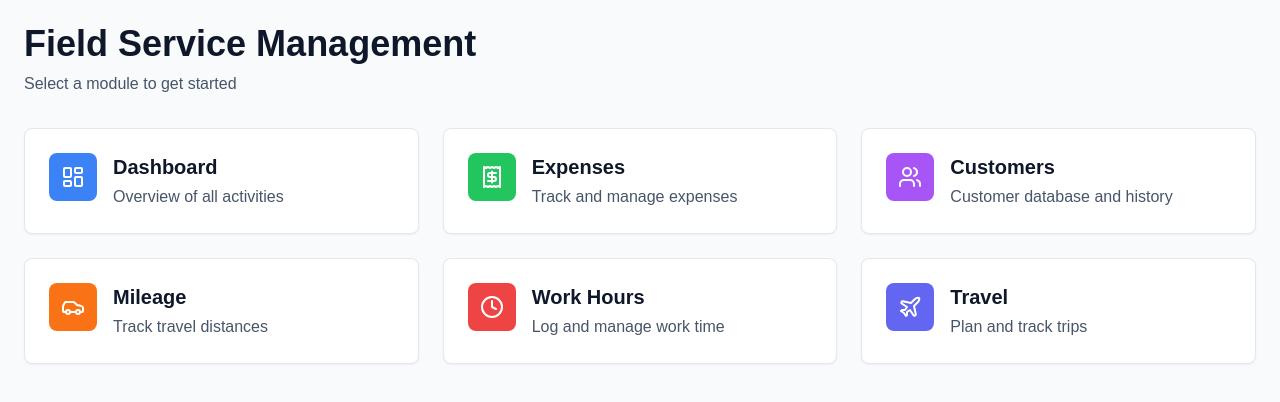
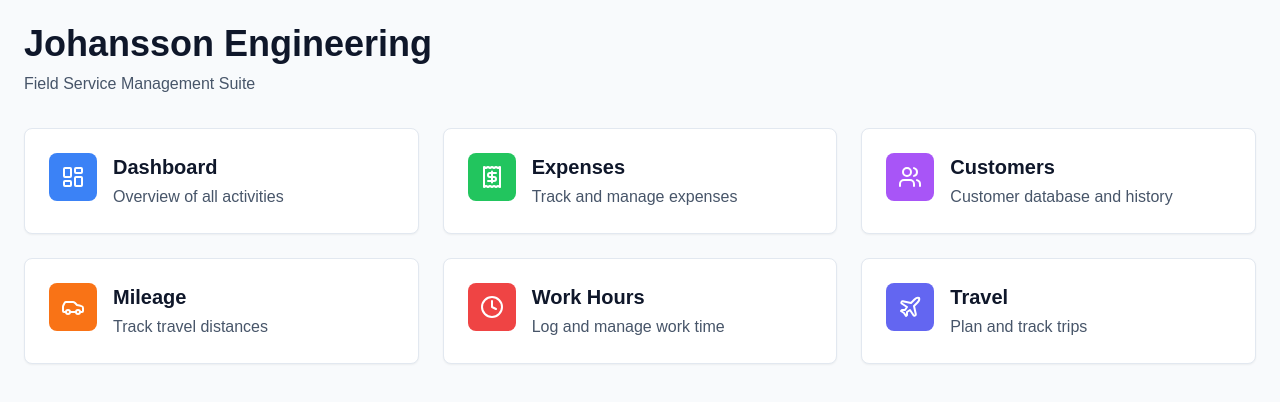
Before and after one commit to nj22az/fieldwise-journey-suite-17, a React (Vite) app: page / in a window 1280 px wide. Shown: the top 402 px of the page. Built offline with nearby package versions, Linux system fonts and the light colour scheme; a web font is replaced by a local one.

Commit message:
Update company name and app modules
Changed the company name to "Johansson Engineering" and updated the application to reflect it as an HTML Suite with designated app modules.
[skip gpt_engineer]

```diff
--- a/index.html
+++ b/index.html
@@ -3,9 +3,9 @@
   <head>
     <meta charset="UTF-8" />
     <meta name="viewport" content="width=device-width, initial-scale=1.0" />
-    <title>fieldwise-journey-suite</title>
-    <meta name="description" content="Lovable Generated Project" />
-    <meta name="author" content="Lovable" />
+    <title>Johansson Engineering - Field Service Management Suite</title>
+    <meta name="description" content="Johansson Engineering Field Service Management Suite" />
+    <meta name="author" content="Johansson Engineering" />
     <meta property="og:image" content="/og-image.svg" />
   </head>
 
--- a/src/components/Navbar.tsx
+++ b/src/components/Navbar.tsx
@@ -14,7 +14,7 @@ const Navbar = () => {
         <div className="flex justify-between h-16">
           <div className="flex">
             <div className="flex-shrink-0 flex items-center">
-              <span className="text-xl font-bold text-slate-900">FSM Suite</span>
+              <span className="text-xl font-bold text-slate-900">Johansson Engineering</span>
             </div>
             <div className="hidden sm:ml-6 sm:flex sm:space-x-8">
               {navigation.map((item) => (
--- a/src/pages/Index.tsx
+++ b/src/pages/Index.tsx
@@ -52,10 +52,10 @@ const Index = () => {
     <div className="min-h-screen bg-slate-50 p-6">
       <div className="max-w-7xl mx-auto">
         <h1 className="text-4xl font-bold text-slate-900 mb-2">
-          Field Service Management
+          Johansson Engineering
         </h1>
         <p className="text-slate-600 mb-8">
-          Select a module to get started
+          Field Service Management Suite
         </p>
 
         <div className="grid grid-cols-1 md:grid-cols-2 lg:grid-cols-3 gap-6">
```
